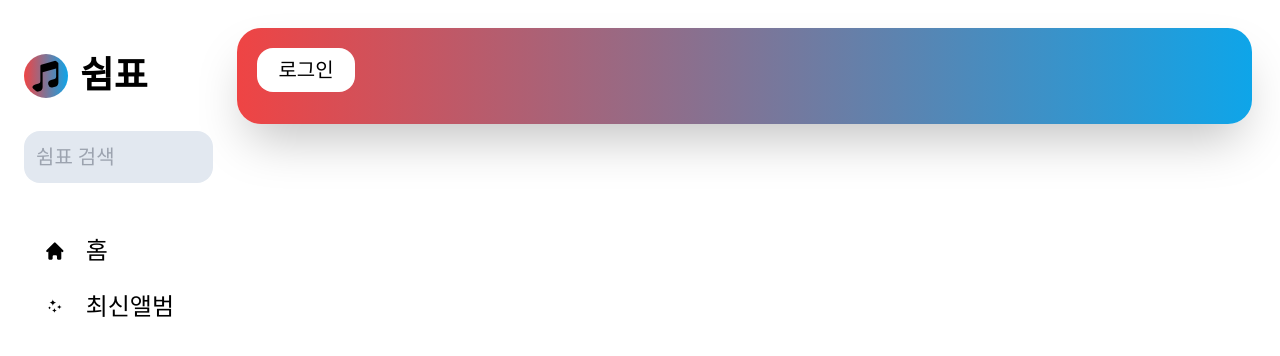
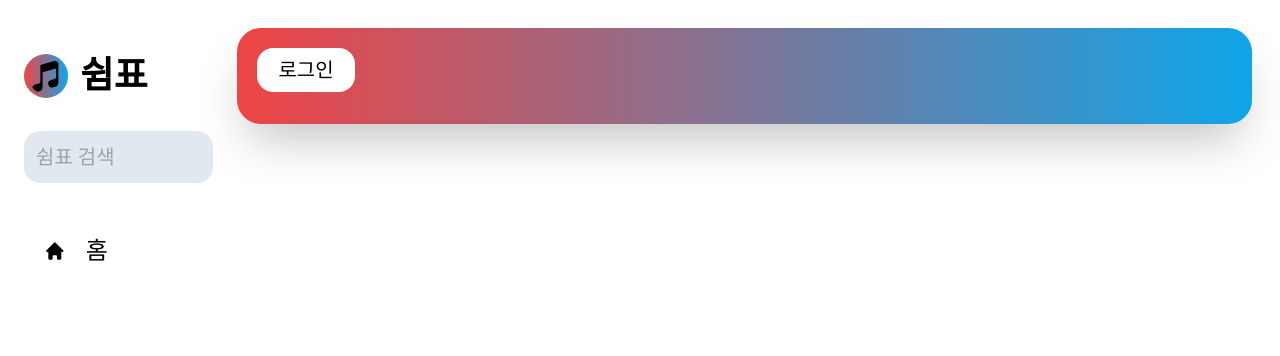
Before and after one commit to mandarinfactory/nextJS_music, a Next.js app: page /components/Sidebar in a window 1280 px wide. Shown: the top 356 px of the page. Built offline with nearby package versions, Linux system fonts and the light colour scheme; a web font is replaced by a local one.

Commit message:
24.03.21
migration

```diff
--- a/pages/components/Sidebar.tsx
+++ b/pages/components/Sidebar.tsx
@@ -32,14 +32,8 @@ const Sidebar: React.FC<SidebarProps> = ({ spotifyAuthUrl, children }) => {
       {
         icon: HiHome,
         label: "홈",
-        active: pathname !== "/NewReleases",
+        active: pathname !== "/something",
         href: "/.",
-      },
-      {
-        icon: WiStars,
-        label: "최신앨범",
-        active: pathname === "/NewReleases",
-        href: "/NewReleases",
       },
     ],
     [pathname]
```
